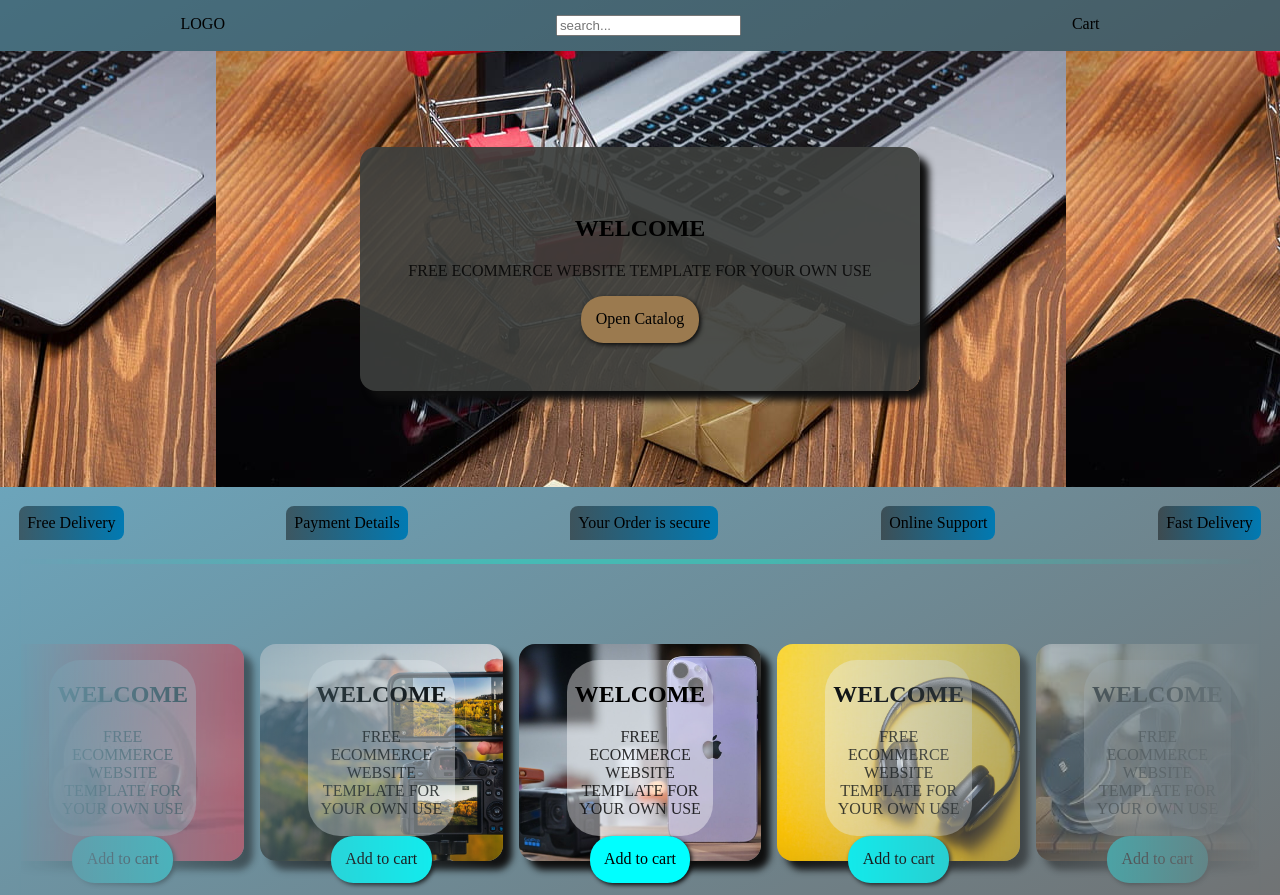
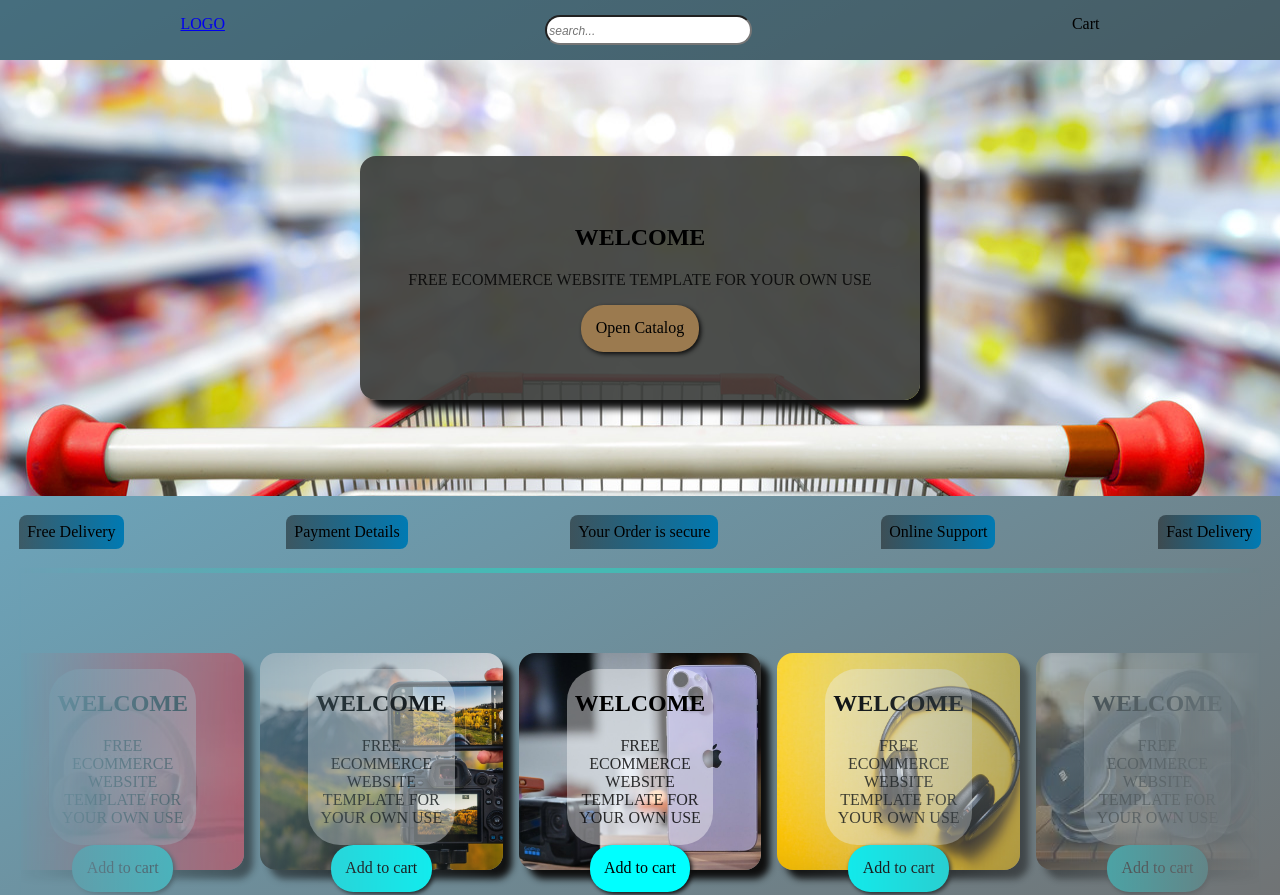
Before and after one commit to Anonymous-Roys/SASS, a plain HTML site: page index.html in a window 1280 px wide. Shown: the top 895 px of the page. Drawn offline with Linux system fonts and the light colour scheme.

Commit message:
background features

```diff
--- a/index.html
+++ b/index.html
@@ -5,12 +5,13 @@
     <meta name="viewport" content="width=device-width, initial-scale=1.0">
     <title>Document</title>
     <link rel="stylesheet" href="style.css">
+    <link rel="shortcut icon" href="./images/appstore.png" type="image/x-icon">
 </head>
 <body>
     <div id="whole">
         <div id="header">
             <nav>
-                <div class="left-icons">LOGO</div>
+                <div class="left-icons"><a href="#">LOGO</a></div>
                 <div class="mid-icons"><input type="search" name="search" id="search" placeholder="search..."></div>
                 <div class="right-icons">Cart</div>
             </nav>
--- a/style.scss
+++ b/style.scss
@@ -9,11 +9,7 @@ body{
     margin: 0;
     padding: 0;
     box-sizing: border-box;
-
-    background-repeat: no-repeat;
-    background-size: cover;
     text-align: center;
-    box-sizing: border-box;
     p{
         color: rgba(0, 0, 0, 0.808);
     }
@@ -29,13 +25,27 @@ font{
 }
 
 #whole{
+    #header{
+        .mid-icons{
+            input[type="search"]{
+                border-radius: 5rem;
+                height: 30px;
+                width: 40%;
+            }
+            ::placeholder{
+                font-size: 12px;
+                font-style: italic;
+
+            }
+        }
+    }
     #homepage{
             display: flex;
             justify-content: center;
             align-items: center;
             background-repeat: no-repeat;
             background-size: cover;
-            background: url(./images/desktop-wallpaper-e-commerce-news-online-shopping.jpg);
+            background: url(./images/cart1.jpg);
             background-position: center;
 
             #hcontent{
```
Also changed, not shown: images/appstore.png (added), images/cart4.jpg (added), images/download2.jpeg (added), style.css, 1 other file.
